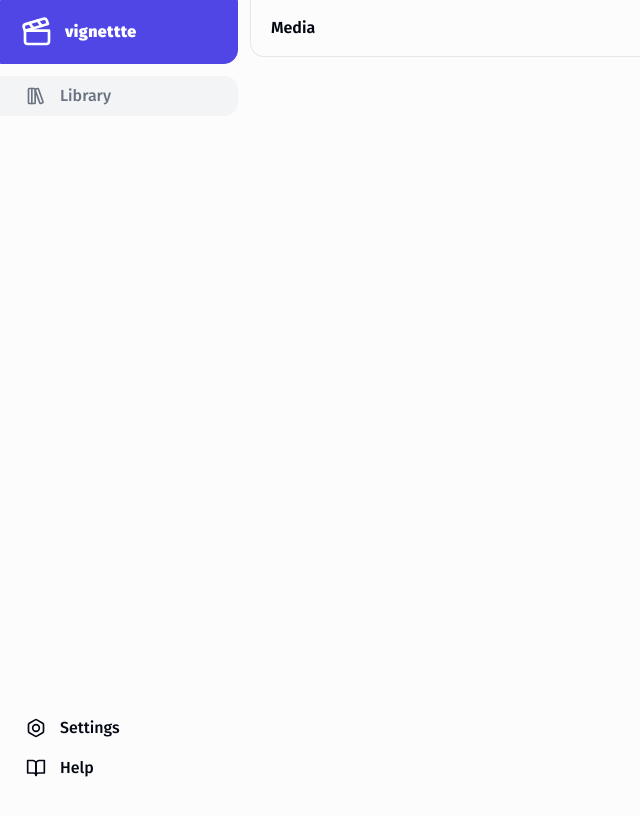
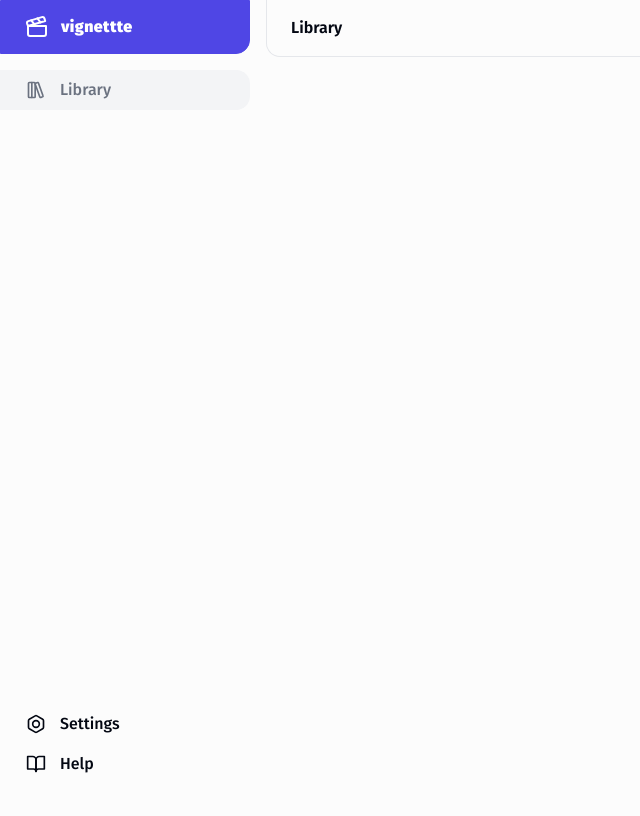
Before and after one commit to dewclaws/vignettte, a Next.js app in the folder frontend/: page / in a window 1280 px wide. Shown: the whole page, without its empty margins (0-640 px from the left). Built offline with nearby package versions, Linux system fonts and the light colour scheme.

Commit message:
refactor sidebar to be mobile-first

```diff
--- a/frontend/app/globals.css
+++ b/frontend/app/globals.css
@@ -32,7 +32,7 @@
       --destructive-foreground: 210 20% 98%;
       --border: 220 13% 91%;
       --input: 220 13% 91%;
-      --ring: 262.1 83.3% 57.8%;
+      --ring: 243.4 75.36% 58.63%;
     }
   }
 
@@ -56,7 +56,7 @@
       --destructive-foreground: 210 20% 98%;
       --border: 215 27.9% 16.9%;
       --input: 215 27.9% 16.9%;
-      --ring: 263.4 70% 50.4%;
+      --ring: 243.4 75.36% 58.63%;
     }
   }
 }
--- a/frontend/app/layout.tsx
+++ b/frontend/app/layout.tsx
@@ -1,4 +1,4 @@
-import NavPane from "@/components/shell/nav/pane";
+import Sidebar from "@/components/ui/navigation/sidebar";
 import { Toaster } from "@/components/ui/toast";
 import { cc } from "@/lib/utilities";
 import type { Metadata } from "next";
@@ -37,8 +37,8 @@
           "text-foreground bg-background",
         )}
       >
-        <div className="grid min-h-screen w-full overflow-hidden lg:grid-cols-[250px_1fr]">
-          <NavPane />
+        <div className="min-h-screen w-full overflow-hidden lg:grid lg:grid-cols-[250px_1fr] gap-4">
+          <Sidebar />
           <main className="flex flex-col">{children}</main>
           <Toaster />
         </div>
--- a/frontend/app/page.tsx
+++ b/frontend/app/page.tsx
@@ -1,5 +1,5 @@
-import { ShellHeader } from "@/components/shell/header";
+import { NavigationBar } from "@/components/ui/navigation/navigation-bar";
 
 export default function Home() {
-  return <ShellHeader>Media</ShellHeader>;
+  return <NavigationBar>Library</NavigationBar>;
 }
--- a/frontend/components/shell/header/index.tsx
+++ b/frontend/components/shell/header/index.tsx
@@ -11,7 +11,7 @@
   return (
     <header
       className={cc(
-        "flex items-center px-5 py-4 gap-2 border-b lg:border-s lg:rounded-bl-md font-semibold bg-card border-border",
+        "flex items-center h-16 gap-2 font-semibold bg-card border-border border-b lg:border-s lg:rounded-bl-md",
         className,
       )}
     >
--- a/frontend/components/shell/nav/pane.tsx
+++ /dev/null
@@ -1,45 +0,0 @@
-"use client";
-
-import {
-  BoltIcon,
-  BookOpenIcon,
-  ClapperboardIcon,
-  LibraryBigIcon,
-} from "lucide-react";
-import Link from "next/link";
-import { NavLink } from "./link";
-
-export default function NavPane() {
-  return (
-    <aside className="hidden lg:block sticky top-0 h-screen overflow-y-auto bg-card">
-      <div className="flex h-full max-h-screen flex-col">
-        <header className="flex items-center pe-3">
-          <Link
-            href="/"
-            className="h-16 flex w-full items-center rounded-br-md px-5 py-3 gap-3 bg-primary border border-primary text-white dark:border-primary/25 dark:bg-primary/50"
-          >
-            <ClapperboardIcon className="w-8 h-8" />
-            <span className="font-black tracking-wide">vignettte</span>
-          </Link>
-        </header>
-        <nav className="flex-1 overflow-auto grid items-start p-3 ps-0">
-          <NavLink href="/" highlight={/^\/$/} icon={<LibraryBigIcon />}>
-            Library
-          </NavLink>
-        </nav>
-        <footer className="grid items-center p-3 ps-0">
-          <NavLink
-            href="/settings"
-            highlight={/^\/settings/}
-            icon={<BoltIcon />}
-          >
-            Settings
-          </NavLink>
-          <NavLink href="/help" icon={<BookOpenIcon />}>
-            Help
-          </NavLink>
-        </footer>
-      </div>
-    </aside>
-  );
-}
--- /dev/null
+++ b/frontend/components/ui/navigation/mobile-sidebar.tsx
@@ -0,0 +1,22 @@
+"use client";
+
+import { MenuIcon } from "lucide-react";
+import { Button } from "../button";
+import { Sheet, SheetContent, SheetTrigger } from "../sheet";
+import Sidebar from "./sidebar";
+
+export function MobileSidebar() {
+  return (
+    <Sheet>
+      <SheetTrigger asChild>
+        <Button variant="ghost" className="md:hidden">
+          <MenuIcon />
+          <span className="sr-only">Toggle Menu</span>
+        </Button>
+      </SheetTrigger>
+      <SheetContent side="left" className="p-0 pe-12">
+        <Sidebar mobile />
+      </SheetContent>
+    </Sheet>
+  );
+}
--- /dev/null
+++ b/frontend/components/ui/navigation/navigation-bar.tsx
@@ -0,0 +1,16 @@
+import { MobileSidebar } from "./mobile-sidebar";
+
+export function NavigationBar({
+  children,
+}: Readonly<{
+  children?: React.ReactNode;
+}>) {
+  return (
+    <header className="sticky top-0 z-50 w-full font-semibold bg-background border-border border-b lg:border-s lg:rounded-bl-md">
+      <div className="flex h-14 max-w-screen-2xl items-center">
+        <MobileSidebar />
+        <div className="md:px-6">{children}</div>
+      </div>
+    </header>
+  );
+}
--- /dev/null
+++ b/frontend/components/ui/navigation/sidebar.tsx
@@ -0,0 +1,47 @@
+"use client";
+
+import { cc } from "@/lib/utilities";
+import {
+  BoltIcon,
+  BookOpenIcon,
+  ClapperboardIcon,
+  LibraryBigIcon,
+} from "lucide-react";
+import { NavLink } from "./nav-link";
+
+export default function Sidebar({ mobile = false }: { mobile?: boolean }) {
+  return (
+    <aside
+      className={cc(
+        "h-screen overflow-y-auto bg-background",
+        !mobile && "hidden lg:block sticky top-0",
+      )}
+    >
+      <div className="flex flex-col max-h-screen h-full">
+        <div className="inline-flex h-14 w-full items-center rounded-br-md px-6 py-3 gap-3 bg-primary border border-primary text-white dark:border-primary/25 dark:bg-primary/50 pointer-events-none select-none">
+          <ClapperboardIcon />
+          <span className="font-black tracking-wide">vignettte</span>
+        </div>
+        <nav className="flex flex-col justify-between h-full py-4">
+          <div className="flex-1 overflow-auto grid items-start">
+            <NavLink href="/" highlight={/^\/$/} icon={<LibraryBigIcon />}>
+              Library
+            </NavLink>
+          </div>
+          <div className="grid items-center">
+            <NavLink
+              href="/settings"
+              highlight={/^\/settings/}
+              icon={<BoltIcon />}
+            >
+              Settings
+            </NavLink>
+            <NavLink href="/help" icon={<BookOpenIcon />}>
+              Help
+            </NavLink>
+          </div>
+        </nav>
+      </div>
+    </aside>
+  );
+}
--- /dev/null
+++ b/frontend/components/ui/sheet.tsx
@@ -0,0 +1,140 @@
+"use client";
+
+import * as SheetPrimitive from "@radix-ui/react-dialog";
+import { cva, type VariantProps } from "class-variance-authority";
+import { X } from "lucide-react";
+import * as React from "react";
+
+import { cc } from "@/lib/utilities";
+
+const Sheet = SheetPrimitive.Root;
+
+const SheetTrigger = SheetPrimitive.Trigger;
+
+const SheetClose = SheetPrimitive.Close;
+
+const SheetPortal = SheetPrimitive.Portal;
+
+const SheetOverlay = React.forwardRef<
+  React.ElementRef<typeof SheetPrimitive.Overlay>,
+  React.ComponentPropsWithoutRef<typeof SheetPrimitive.Overlay>
+>(({ className, ...props }, ref) => (
+  <SheetPrimitive.Overlay
+    className={cc(
+      "fixed inset-0 z-50 bg-black/80  data-[state=open]:animate-in data-[state=closed]:animate-out data-[state=closed]:fade-out-0 data-[state=open]:fade-in-0",
+      className,
+    )}
+    {...props}
+    ref={ref}
+  />
+));
+SheetOverlay.displayName = SheetPrimitive.Overlay.displayName;
+
+const sheetVariants = cva(
+  "fixed z-50 gap-4 bg-background border-border p-6 shadow-lg transition ease-in-out data-[state=open]:animate-in data-[state=closed]:animate-out data-[state=closed]:duration-300 data-[state=open]:duration-500",
+  {
+    variants: {
+      side: {
+        top: "inset-x-0 top-0 border-b data-[state=closed]:slide-out-to-top data-[state=open]:slide-in-from-top",
+        bottom:
+          "inset-x-0 bottom-0 border-t data-[state=closed]:slide-out-to-bottom data-[state=open]:slide-in-from-bottom",
+        left: "inset-y-0 left-0 h-full w-3/4 border-r data-[state=closed]:slide-out-to-left data-[state=open]:slide-in-from-left sm:max-w-sm",
+        right:
+          "inset-y-0 right-0 h-full w-3/4 border-l data-[state=closed]:slide-out-to-right data-[state=open]:slide-in-from-right sm:max-w-sm",
+      },
+    },
+    defaultVariants: {
+      side: "right",
+    },
+  },
+);
+
+interface SheetContentProps
+  extends React.ComponentPropsWithoutRef<typeof SheetPrimitive.Content>,
+    VariantProps<typeof sheetVariants> {}
+
+const SheetContent = React.forwardRef<
+  React.ElementRef<typeof SheetPrimitive.Content>,
+  SheetContentProps
+>(({ side = "right", className, children, ...props }, ref) => (
+  <SheetPortal>
+    <SheetOverlay />
+    <SheetPrimitive.Content
+      ref={ref}
+      className={cc(sheetVariants({ side }), className)}
+      {...props}
+    >
+      {children}
+      <SheetPrimitive.Close className="absolute right-4 top-4 rounded-sm opacity-70 ring-offset-background transition-opacity hover:opacity-100 focus:outline-none focus:ring-2 focus:ring-ring focus:ring-offset-2 disabled:pointer-events-none data-[state=open]:bg-secondary">
+        <X className="h-4 w-4" />
+        <span className="sr-only">Close</span>
+      </SheetPrimitive.Close>
+    </SheetPrimitive.Content>
+  </SheetPortal>
+));
+SheetContent.displayName = SheetPrimitive.Content.displayName;
+
+const SheetHeader = ({
+  className,
+  ...props
+}: React.HTMLAttributes<HTMLDivElement>) => (
+  <div
+    className={cc(
+      "flex flex-col space-y-2 text-center sm:text-left",
+      className,
+    )}
+    {...props}
+  />
+);
+SheetHeader.displayName = "SheetHeader";
+
+const SheetFooter = ({
+  className,
+  ...props
+}: React.HTMLAttributes<HTMLDivElement>) => (
+  <div
+    className={cc(
+      "flex flex-col-reverse sm:flex-row sm:justify-end sm:space-x-2",
+      className,
+    )}
+    {...props}
+  />
+);
+SheetFooter.displayName = "SheetFooter";
+
+const SheetTitle = React.forwardRef<
+  React.ElementRef<typeof SheetPrimitive.Title>,
+  React.ComponentPropsWithoutRef<typeof SheetPrimitive.Title>
+>(({ className, ...props }, ref) => (
+  <SheetPrimitive.Title
+    ref={ref}
+    className={cc("text-lg font-semibold text-foreground", className)}
+    {...props}
+  />
+));
+SheetTitle.displayName = SheetPrimitive.Title.displayName;
+
+const SheetDescription = React.forwardRef<
+  React.ElementRef<typeof SheetPrimitive.Description>,
+  React.ComponentPropsWithoutRef<typeof SheetPrimitive.Description>
+>(({ className, ...props }, ref) => (
+  <SheetPrimitive.Description
+    ref={ref}
+    className={cc("text-sm text-muted-foreground", className)}
+    {...props}
+  />
+));
+SheetDescription.displayName = SheetPrimitive.Description.displayName;
+
+export {
+  Sheet,
+  SheetClose,
+  SheetContent,
+  SheetDescription,
+  SheetFooter,
+  SheetHeader,
+  SheetOverlay,
+  SheetPortal,
+  SheetTitle,
+  SheetTrigger,
+};
```
Also changed, not shown: frontend/components/ui/navigation/nav-link.tsx (renamed from frontend/components/shell/nav/link.tsx).
